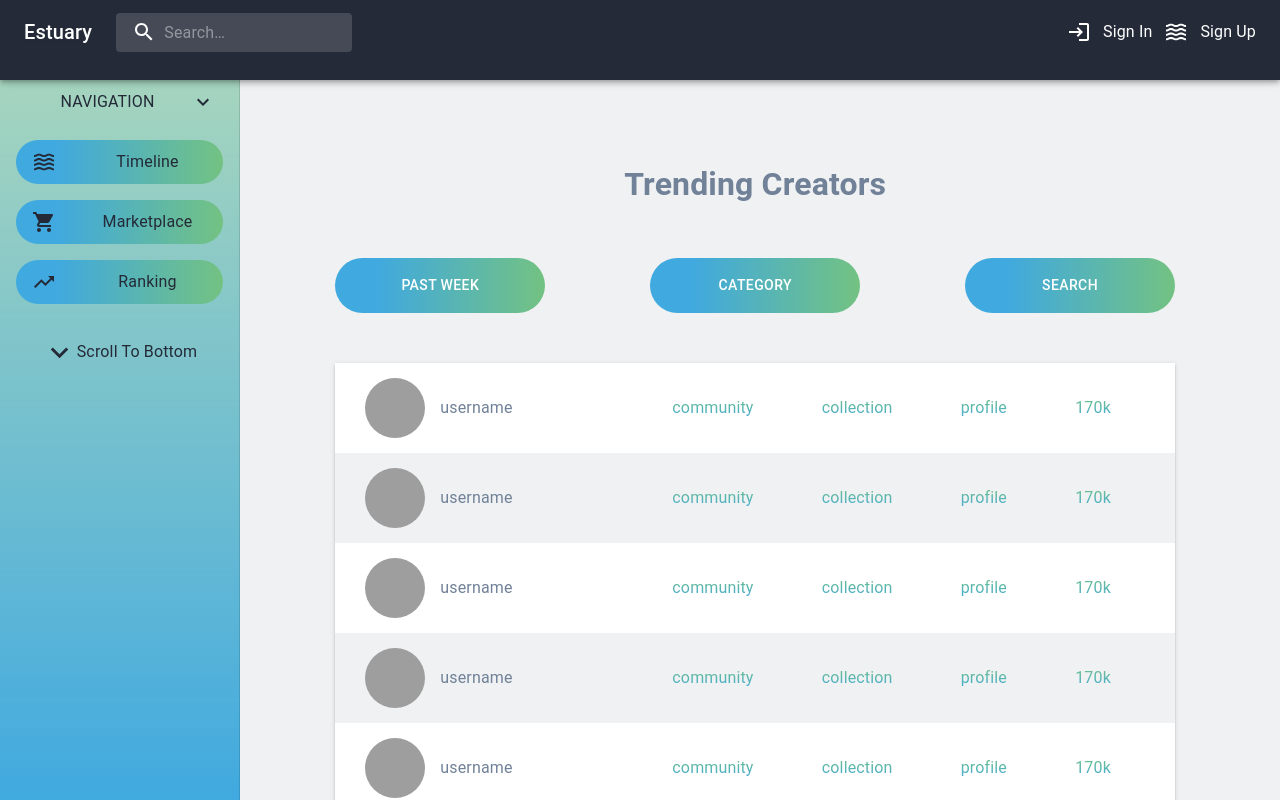
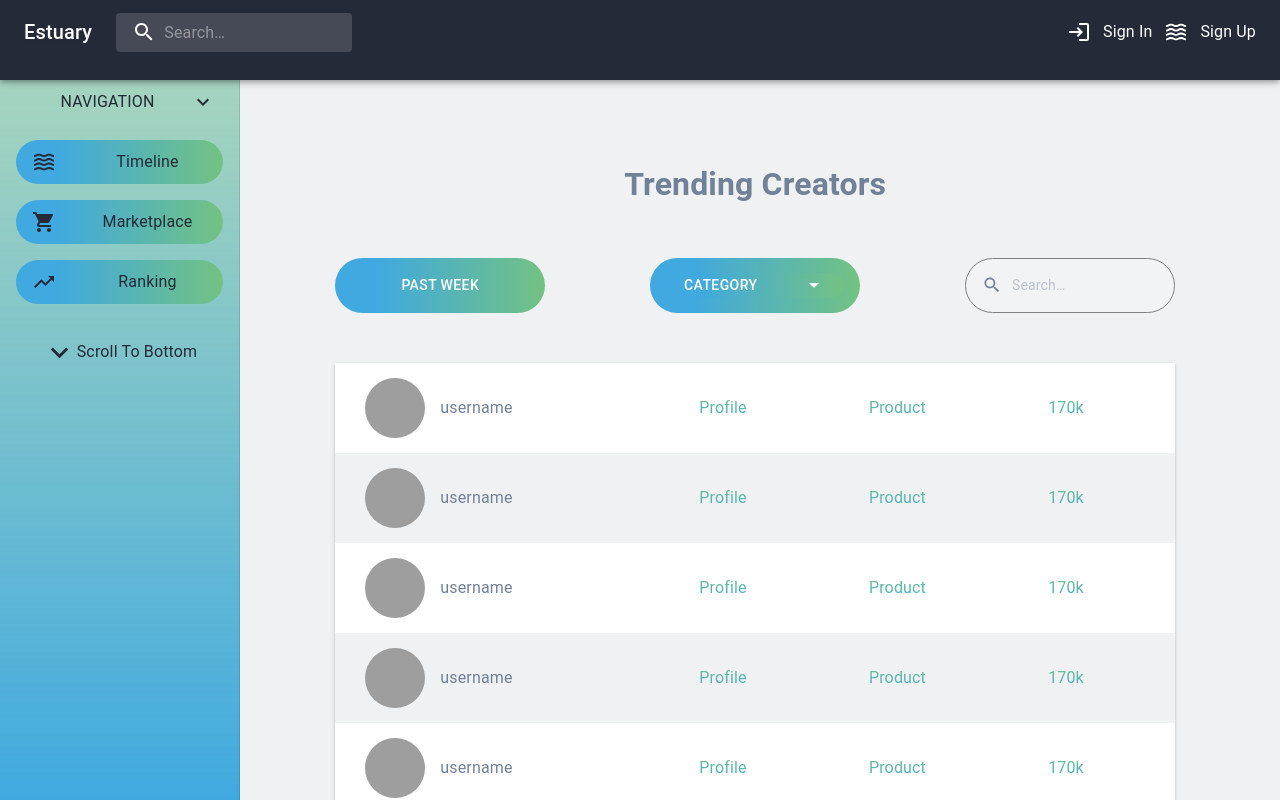
Before and after one commit to ruatapattan/new-estuary-frontend, a React (Create React App) app: page /rank in a window 1280 px wide. Both pictures are taken after a click on the button "SEARCH". Shown: the top 800 px of the page. Built offline with nearby package versions, Linux system fonts and the light colour scheme; grey boxes are pictures that could not be loaded.

Commit message:
add nav to profile

```diff
--- a/src/components/layout/profile/ProfileContainer.js
+++ b/src/components/layout/profile/ProfileContainer.js
@@ -1,29 +1,33 @@
-import React from "react";
-import { Box } from "@mui/system";
-import SideBarProfileL from "../sidebar/SideBarProfileL";
-import ProfileForm from "../profile/ProfileForm";
-import ProfileEditForm from "../profile/ProfileEditForm";
-import CreactProductContainer from "../product/CreactProductContainer";
-import Banner from "../profile/Banner";
+import React, { useContext } from 'react';
+import { Box } from '@mui/system';
+import SideBarProfileL from '../sidebar/SideBarProfileL';
+import ProfileForm from '../profile/ProfileForm';
+import ProfileEditForm from '../profile/ProfileEditForm';
+import CreactProductContainer from '../product/CreactProductContainer';
+import Banner from '../profile/Banner';
+import { SidebarContext } from '../../../contexts/SidebarContext';
 
 function ProfileContainer() {
+  const { chooseNavProfile } = useContext(SidebarContext);
+
   return (
     <Box
       flexWrap="wrap"
       sx={{
-				width: "100%",
-				display: "flex",
+        width: '100%',
+        display: 'flex',
         // justifyContent: 'center',
         // alignItems: 'center',
-				backgroundColor: "#EFF1F3",
+        backgroundColor: '#EFF1F3'
       }}
     >
       <Banner />
 
       <SideBarProfileL />
-			<ProfileForm />
-			{/* <ProfileEditForm /> */}
-			{/* <CreactProductContainer /> */}
+      {chooseNavProfile === 'Create' && <CreactProductContainer />}
+      {chooseNavProfile === 'Editprofile' && <ProfileEditForm />}
+      {/* {chooseNavProfile==='Wallet' && < />} */}
+      {chooseNavProfile === '' && <ProfileForm />}
     </Box>
   );
 }
--- a/src/components/layout/rank/RankContainer.js
+++ b/src/components/layout/rank/RankContainer.js
@@ -1,11 +1,127 @@
-import React from 'react';
+import React, { useRef, useState } from 'react';
 import { Box } from '@mui/system';
 import { Button } from '@mui/material';
 import RankList from './RankList';
 import { Grid } from '@mui/material';
 import SideBarL from '../sidebar/SideBarL';
+import SearchIcon from '@mui/icons-material/Search';
+import { styled, alpha } from '@mui/material/styles';
+import InputBase from '@mui/material/InputBase';
+
+import ButtonGroup from '@mui/material/ButtonGroup';
+import ArrowDropDownIcon from '@mui/icons-material/ArrowDropDown';
+import ClickAwayListener from '@mui/material/ClickAwayListener';
+import Grow from '@mui/material/Grow';
+import Paper from '@mui/material/Paper';
+import Popper from '@mui/material/Popper';
+import MenuItem from '@mui/material/MenuItem';
+import MenuList from '@mui/material/MenuList';
+
+///////////////Search////////////////////////
+const Search = styled('div')(({ theme }) => ({
+  border: '1px solid gray',
+  position: 'relative',
+  borderRadius: theme.shape.borderRadius,
+  backgroundColor: alpha(theme.palette.common.white, 0.15),
+  '&:hover': {
+    backgroundColor: alpha(theme.palette.common.white, 0.25)
+  },
+  // marginRight: theme.spacing(2),
+  // marginLeft: 0,
+  width: '25%',
+  [theme.breakpoints.up('sm')]: {
+    // marginLeft: theme.spacing(3),
+    width: '25%'
+  }
+}));
+
+const SearchIconWrapper = styled('div')(({ theme }) => ({
+  padding: theme.spacing(0, 2),
+  height: '100%',
+  position: 'absolute',
+  pointerEvents: 'none',
+  display: 'flex',
+  alignItems: 'center',
+  justifyContent: 'center',
+  [theme.breakpoints.up('sm')]: {
+    // marginLeft: theme.spacing(3),
+    p: '0px 0px 0px 16px'
+  }
+}));
+
+const StyledInputBase = styled(InputBase)(({ theme }) => ({
+  color: 'inherit',
+  '& .MuiInputBase-input': {
+    padding: theme.spacing(2, 1, 2, 0),
+
+    // vertical padding + font size from searchIcon
+    paddingLeft: `calc(1em + ${theme.spacing(4)})`,
+    transition: theme.transitions.create('width'),
+    width: '60%'
+
+    // [theme.breakpoints.up('md')]: {
+    //   padding: theme.spacing(2, 1, 2, 5)
+    //   // width: '60%',
+    //   // fontSize: 'default'
+    // },
+    // [theme.breakpoints.up('xs')]: {
+    //   // padding: theme.spacing(2, 1, 2, 4)
+    //   // width: '60%',
+    //   // fontSize: '10px'
+    // }
+  }
+}));
 
 function RankContainer() {
+  // const User = [
+  //   {
+  //     id: '1',
+  //     userName: 'aaaaaa',
+  //     profilePic:
+  //       'https://images.unsplash.com/photo-1487412720507-e7ab37603c6f?ixid=MnwxMjA3fDB8MHxwaG90by1wYWdlfHx8fGVufDB8fHx8&ixlib=rb-1.2.1&auto=format&fit=crop&w=871&q=80'
+  //   }
+  // ];
+
+  // const Product = [
+  //   {
+  //     id: '5'
+  //   }
+  // ];
+
+  // const Like = [
+  //   {
+  //     sumLike: '50000'
+  //   }
+  // ];
+
+  ///////////////Category////////////////////////
+  const options = ['CATEGORY', 'ART', 'MUSIC', 'OTHER'];
+  const [open, setOpen] = useState(false);
+  const anchorRef = useRef(null);
+  const [selectedIndex, setSelectedIndex] = useState(0);
+
+  const handleClick = () => {
+    console.info(`You clicked ${options[selectedIndex]}`);
+  };
+
+  const handleMenuItemClick = (event, index) => {
+    setSelectedIndex(index);
+    setOpen(false);
+  };
+
+  const handleToggle = () => {
+    setOpen(prevOpen => !prevOpen);
+  };
+
+  const handleClose = event => {
+    if (anchorRef.current && anchorRef.current.contains(event.target)) {
+      return;
+    }
+
+    setOpen(false);
+  };
+  ////////////////////////////////////
+
   const buttonStyle = {
     color: 'white',
     width: '25%',
@@ -13,11 +129,13 @@ function RankContainer() {
     fontSize: { md: 'default', xs: '10px' }
   };
 
+  const [isSearch, setIsSearch] = useState(false);
+
   return (
     <Box
       sx={{
         width: '100%',
-        height: '100vh',
+        // height: '100vh',
         display: 'flex',
         backgroundColor: '#EFF1F3'
       }}
@@ -53,12 +171,84 @@ function RankContainer() {
           <Button variant="gradient" sx={buttonStyle}>
             past week
           </Button>
-          <Button variant="gradient" sx={buttonStyle}>
-            category
-          </Button>
-          <Button variant="gradient" sx={buttonStyle}>
-            Search
-          </Button>
+
+          <React.Fragment>
+            <ButtonGroup
+              variant="gradient"
+              sx={{ width: { md: '25%', xs: '35%' } }}
+              ref={anchorRef}
+              aria-label="split button"
+            >
+              <Button onClick={handleClick} sx={{ width: '100%' }}>
+                <Button
+                  sx={{
+                    color: 'white',
+                    width: '100%',
+                    p: { md: '0 15%', md: '0 10%', xs: '0 8%' },
+                    display: 'flex',
+                    justifyContent: 'space-between',
+                    fontSize: { md: 'default', xs: '10px' }
+                  }}
+                  size="small"
+                  aria-controls={open ? 'split-button-menu' : undefined}
+                  aria-expanded={open ? 'true' : undefined}
+                  aria-label="select merge strategy"
+                  aria-haspopup="menu"
+                  onClick={handleToggle}
+                >
+                  {options[selectedIndex]}
+                  <ArrowDropDownIcon />
+                </Button>
+              </Button>
+            </ButtonGroup>
+            <Popper open={open} anchorEl={anchorRef.current} role={undefined} transition disablePortal>
+              {({ TransitionProps, placement }) => (
+                <Grow
+                  {...TransitionProps}
+                  style={{
+                    transformOrigin: placement === 'bottom' ? 'center top' : 'center bottom'
+                  }}
+                >
+                  <Paper>
+                    <ClickAwayListener onClickAway={handleClose}>
+                      <MenuList id="split-button-menu" sx={{ width: { md: '12vw', xs: '22vw' } }}>
+                        {options.map((option, index) => (
+                          <MenuItem
+                            key={option}
+                            sx={{ fontSize: { md: 'default', xs: '10px' } }}
+                            // disabled={index === 0}
+                            selected={index === selectedIndex}
+                            onClick={event => handleMenuItemClick(event, index)}
+                          >
+                            {option}
+                          </MenuItem>
+                        ))}
+                      </MenuList>
+                    </ClickAwayListener>
+                  </Paper>
+                </Grow>
+              )}
+            </Popper>
+          </React.Fragment>
+
+          {!isSearch && (
+            <Button variant="gradient" sx={buttonStyle} onClick={() => setIsSearch(true)}>
+              Search
+            </Button>
+          )}
+
+          {isSearch && (
+            <Search sx={{ borderRadius: '30px' }} onFocus={() => setIsSearch(true)} onBlur={() => setIsSearch(false)}>
+              <SearchIconWrapper>
+                <SearchIcon sx={{ fontSize: { lg: '20px', md: '20px', xs: '10px' } }} />
+              </SearchIconWrapper>
+              <StyledInputBase
+                sx={{ spacing: { md: (2, 1, 2, 5), xs: (2, 1, 2, 4) }, fontSize: { md: 'default', xs: '10px' } }}
+                placeholder="Search…"
+                inputProps={{ 'aria-label': 'search' }}
+              />
+            </Search>
+          )}
         </Box>
 
         <Box
--- a/src/components/layout/rank/RankList.js
+++ b/src/components/layout/rank/RankList.js
@@ -14,6 +14,13 @@ function RankList({ color }) {
       WebkitBackgroundClip: 'text',
       WebkitTextFillColor: 'transparent'
     }
+  };
+
+  const countLikeStyle = {
+    ml: { md: '0', xs: '30px' },
+    background: '-webkit-linear-gradient( rgba(115, 194, 130, 1) 0%, rgba(64, 169, 223, 1) 100%)',
+    WebkitBackgroundClip: 'text',
+    WebkitTextFillColor: 'transparent'
   };
 
   //   const linkStyle = { color: 'rgb(34, 189, 205, 1) ' };
@@ -60,16 +67,19 @@ function RankList({ color }) {
           //   border: '1px solid green'
         }}
       >
+        {/* <Link href="#" underline="hover" sx={linkStyle}>
+          community
+        </Link> */}
+        {/* <Link href="#" underline="hover" sx={linkStyle}>
+          collection
+        </Link> */}
         <Link href="#" underline="hover" sx={linkStyle}>
-          community
+          Profile
         </Link>
         <Link href="#" underline="hover" sx={linkStyle}>
-          collection
+          Product
         </Link>
-        <Link href="#" underline="hover" sx={linkStyle}>
-          profile
-        </Link>
-        <Link href="#" underline="hover" sx={linkStyle}>
+        <Link underline="hover" sx={countLikeStyle}>
           170k
         </Link>
       </Box>
--- a/src/components/layout/sidebar/sidebarContents/SidebarContentContainer.js
+++ b/src/components/layout/sidebar/sidebarContents/SidebarContentContainer.js
@@ -1,41 +1,55 @@
-import Box from "@mui/material/Box";
-import Toolbar from "@mui/material/Toolbar";
-import List from "@mui/material/List";
-import Divider from "@mui/material/Divider";
-import ListItem from "@mui/material/ListItem";
-import ListItemIcon from "@mui/material/ListItemIcon";
-import ListItemText from "@mui/material/ListItemText";
-import InboxIcon from "@mui/icons-material/MoveToInbox";
-import MailIcon from "@mui/icons-material/Mail";
-import KeyboardArrowUpIcon from "@mui/icons-material/KeyboardArrowUp";
-import KeyboardArrowDownIcon from "@mui/icons-material/KeyboardArrowDown";
-import WavesIcon from "@mui/icons-material/Waves";
-import { useLocation } from "react-router";
-import { useState } from "react";
-import SidebarNavHeader from "./SidebarNavHeader";
-import SidebarNavigation from "./sidebarContentItems/SidebarNavigation";
-import SidebarPeople from "./sidebarContentItems/SidebarPeople";
-import { Button, Typography } from "@mui/material";
-import SidebarCommunity from "./sidebarContentItems/SidebarCommunity";
-import FavoriteIcon from "@mui/icons-material/Favorite";
-import NoteAddIcon from "@mui/icons-material/NoteAdd";
-import SettingsIcon from "@mui/icons-material/Settings";
-import AccountBalanceWalletIcon from "@mui/icons-material/AccountBalanceWallet";
-import ShoppingCartIcon from "@mui/icons-material/ShoppingCart";
-import ForumIcon from "@mui/icons-material/Forum";
-import StarsIcon from "@mui/icons-material/Stars";
-import SidebarFilter from "./sidebarContentItems/SidebarFilter";
+import Box from '@mui/material/Box';
+import Toolbar from '@mui/material/Toolbar';
+import List from '@mui/material/List';
+import Divider from '@mui/material/Divider';
+import ListItem from '@mui/material/ListItem';
+import ListItemIcon from '@mui/material/ListItemIcon';
+import ListItemText from '@mui/material/ListItemText';
+import InboxIcon from '@mui/icons-material/MoveToInbox';
+import MailIcon from '@mui/icons-material/Mail';
+import KeyboardArrowUpIcon from '@mui/icons-material/KeyboardArrowUp';
+import KeyboardArrowDownIcon from '@mui/icons-material/KeyboardArrowDown';
+import WavesIcon from '@mui/icons-material/Waves';
+import { useLocation } from 'react-router';
+import { useContext, useState } from 'react';
+import SidebarNavHeader from './SidebarNavHeader';
+import SidebarNavigation from './sidebarContentItems/SidebarNavigation';
+import SidebarPeople from './sidebarContentItems/SidebarPeople';
+import { Button, Typography } from '@mui/material';
+import SidebarCommunity from './sidebarContentItems/SidebarCommunity';
+import FavoriteIcon from '@mui/icons-material/Favorite';
+import NoteAddIcon from '@mui/icons-material/NoteAdd';
+import SettingsIcon from '@mui/icons-material/Settings';
+import AccountBalanceWalletIcon from '@mui/icons-material/AccountBalanceWallet';
+import ShoppingCartIcon from '@mui/icons-material/ShoppingCart';
+import ForumIcon from '@mui/icons-material/Forum';
+import StarsIcon from '@mui/icons-material/Stars';
+import PersonIcon from '@mui/icons-material/Person';
+import SidebarFilter from './sidebarContentItems/SidebarFilter';
+import { SidebarContext } from '../../../../contexts/SidebarContext';
 
 // const navArr = ["Home", "Marketplace", "Ranking", "Community"];
+
+function SidebarContentContainer({ type }) {
+  const { chooseNavProfile, setChooseNavProfile } = useContext(SidebarContext);
+
   const menu = [
     // { text: "Favorite", icon: FavoriteIcon },
-	{ text: "Create", icon: NoteAddIcon },
-	{ text: "Editprofile", icon: SettingsIcon },
-	{ text: "Wallet", icon: AccountBalanceWalletIcon },
+    {
+      text: chooseNavProfile === 'Create' ? 'Profile' : 'Create',
+      icon: chooseNavProfile === 'Create' ? PersonIcon : NoteAddIcon
+    },
+    {
+      text: chooseNavProfile === 'Editprofile' ? 'Profile' : 'Editprofile',
+      icon: chooseNavProfile === 'Editprofile' ? PersonIcon : SettingsIcon
+    },
+    {
+      text: chooseNavProfile === 'Wallet' ? 'Profile' : 'Wallet',
+      icon: chooseNavProfile === 'Wallet' ? PersonIcon : AccountBalanceWalletIcon
+    }
   ];
 
-function SidebarContentContainer({ type }) {
-	const [isShowing, setIsShowing] = useState("Navigation");
+  const [isShowing, setIsShowing] = useState('Navigation');
   const location = useLocation();
   const path = location.pathname;
 
@@ -45,42 +59,50 @@ function SidebarContentContainer({ type }) {
     window.scroll({
       top: document.body.offsetHeight,
       left: 0,
-			behavior: "smooth",
+      behavior: 'smooth'
     });
   }
 
   return (
     <>
       <Toolbar />
-			<Box sx={{ overflow: "overlay" }}>
-				{type === "profile" && (
+      <Box sx={{ overflow: 'overlay' }}>
+        {type === 'profile' && (
           <>
             <List>
               <ListItem>
-								<ListItemText
-									sx={{ textAlign: "center", color: "text.secondary" }}
-									primary="Manage Profile"
-								/>
+                <ListItemText sx={{ textAlign: 'center', color: 'text.secondary' }} primary="Manage Profile" />
               </ListItem>
-							{menu.map((item) => (
-								<ListItem button key={item.text} sx={{ color: "rgba(35, 40, 54, 1)" }}>
+              {menu.map(item => (
+                <ListItem button key={item.text} sx={{ color: 'rgba(35, 40, 54, 1)' }}>
                   {/* <ListItemIcon sx={{ color: "rgba(35, 40, 54, 1)" }}>
 								<item.icon />
 							</ListItemIcon>
 							<ListItemText primary={item.text} /> */}
 
                   <Button
+                    onClick={() =>
+                      setChooseNavProfile(
+                        item.text === 'Create'
+                          ? 'Create'
+                          : item.text === 'Editprofile'
+                          ? 'Editprofile'
+                          : item.text === 'Wallet'
+                          ? 'Wallet'
+                          : ''
+                      )
+                    }
                     variant="gradient2"
                     sx={{
-											textTransform: "none",
-											width: "100%",
-											color: "primary",
-											"&:hover": { color: "#fff" },
+                      textTransform: 'none',
+                      width: '100%',
+                      color: 'primary',
+                      '&:hover': { color: '#fff' }
                     }}
                   >
                     <ListItemIcon
                       sx={{
-												color: "inherit",
+                        color: 'inherit'
                       }}
                     >
                       <item.icon />
@@ -93,20 +115,20 @@ function SidebarContentContainer({ type }) {
             <Divider />
           </>
         )}
-				{type === "marketplace" && (
+        {type === 'marketplace' && (
           <>
             <SidebarFilter />
           </>
         )}
         <List
           className="listttttttttt"
-					sx={{ display: "flex", flexDirection: "column", justifyContent: "center", alignitem: "center" }}
+          sx={{ display: 'flex', flexDirection: 'column', justifyContent: 'center', alignitem: 'center' }}
         >
           <SidebarNavHeader isShowing={isShowing} setIsShowing={setIsShowing} />
           {/* <Divider /> */}
-					{isShowing === "Navigation" ? (
+          {isShowing === 'Navigation' ? (
             <SidebarNavigation />
-					) : isShowing === "People" ? (
+          ) : isShowing === 'People' ? (
             <SidebarPeople />
           ) : (
             <SidebarCommunity />
@@ -115,10 +137,10 @@ function SidebarContentContainer({ type }) {
       </Box>
       <Toolbar
         sx={{
-					display: "flex",
-					justifyContent: "center",
-					alignitem: "center",
-					cursor: "pointer",
+          display: 'flex',
+          justifyContent: 'center',
+          alignitem: 'center',
+          cursor: 'pointer'
         }}
         onClick={handleClickScrollBottom}
       >
--- a/src/contexts/SidebarContext.js
+++ b/src/contexts/SidebarContext.js
@@ -1,15 +1,19 @@
-import { createContext, useState } from "react";
+import { createContext, useState } from 'react';
 
 const SidebarContext = createContext();
 
 function SidebarContextProvider(props) {
   const [mobileOpen, setMobileOpen] = useState(false);
+  const [chooseNavProfile, setChooseNavProfile] = useState('');
+
   const handleDrawerToggle = () => {
     setMobileOpen(!mobileOpen);
   };
 
   return (
-		<SidebarContext.Provider value={{ mobileOpen, setMobileOpen, handleDrawerToggle }}>
+    <SidebarContext.Provider
+      value={{ mobileOpen, setMobileOpen, handleDrawerToggle, chooseNavProfile, setChooseNavProfile }}
+    >
       {props.children}
     </SidebarContext.Provider>
   );
```
Also changed, not shown: src/components/layout/product/ProductContainer.js (+18 -0 lines), src/components/layout/product/ProductDetail.js (+17 -24 lines). Lines whose indentation alone changed are shown as unchanged.
